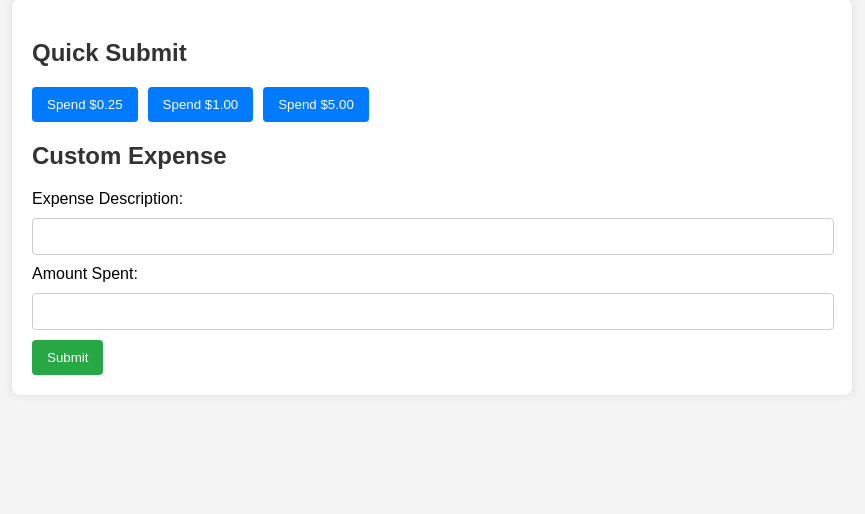
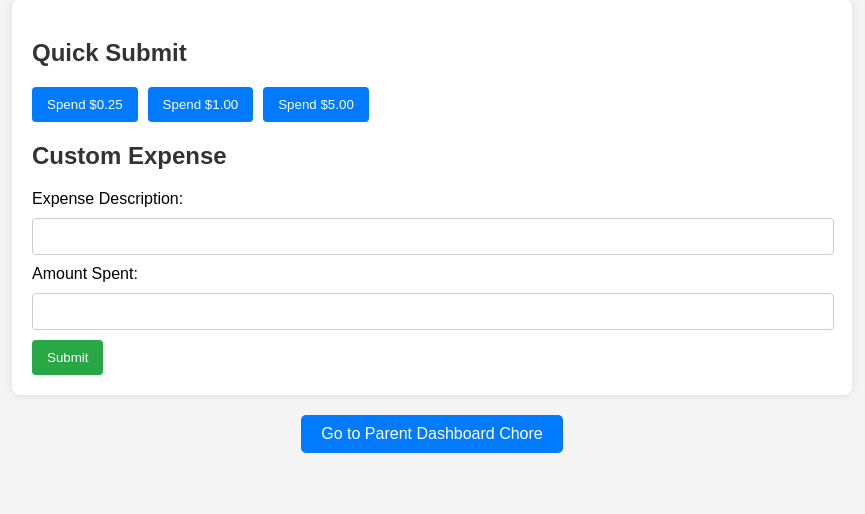
Before and after one commit to mmorrisj/ChoreTracker, a Flask app: page /manage_spending/1 in a window 1280 px wide. Shown: the part 101-615 px from the top of the page, without its empty margins (208-1073 px from the left). Run offline with Flask 2, Linux system fonts and the light colour scheme; the visitor is signed in with stand-in values (Sample User, id 1); data comes from the database, SQL or seed files in the repository.

Commit message:
Update manage_spending.html

```diff
--- a/templates/manage_spending.html
+++ b/templates/manage_spending.html
@@ -72,6 +72,19 @@
         .quick-submit button:hover {
             background-color: #0056b3;
         }
+        .button-link {
+            display: inline-block;
+            padding: 10px 20px;
+            font-size: 16px;
+            color: white;
+            background-color: #007BFF;
+            text-align: center;
+            text-decoration: none;
+            border-radius: 5px;
+        }
+        .button-link:hover {
+            background-color: #0056b3;
+        }
     </style>
 </head>
 <body>
@@ -95,5 +108,6 @@
         </div>
         <button type="submit">Submit</button>
     </form>
+    <a href="parent_dashboard" class="button-link">Go to Parent Dashboard Chore</a>
 </body>
 </html>
```
